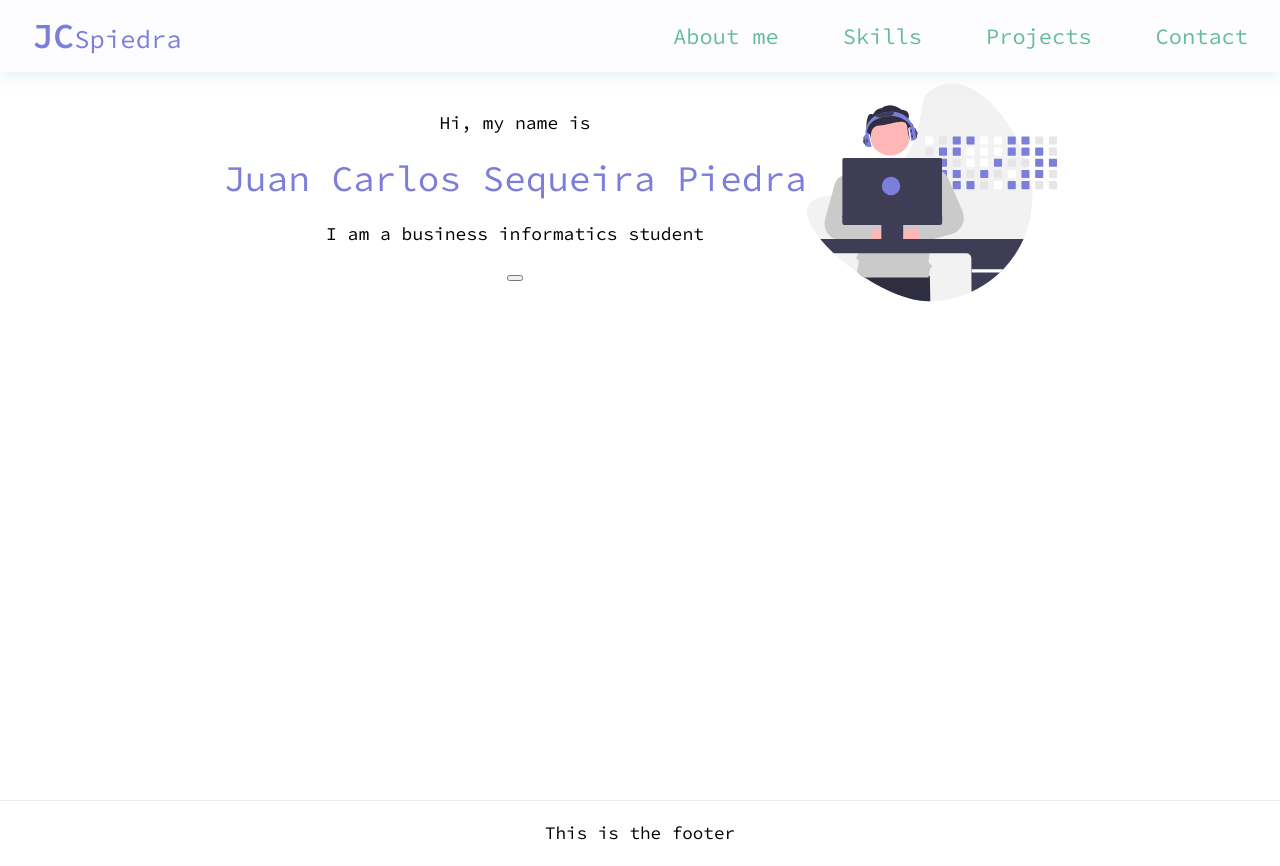
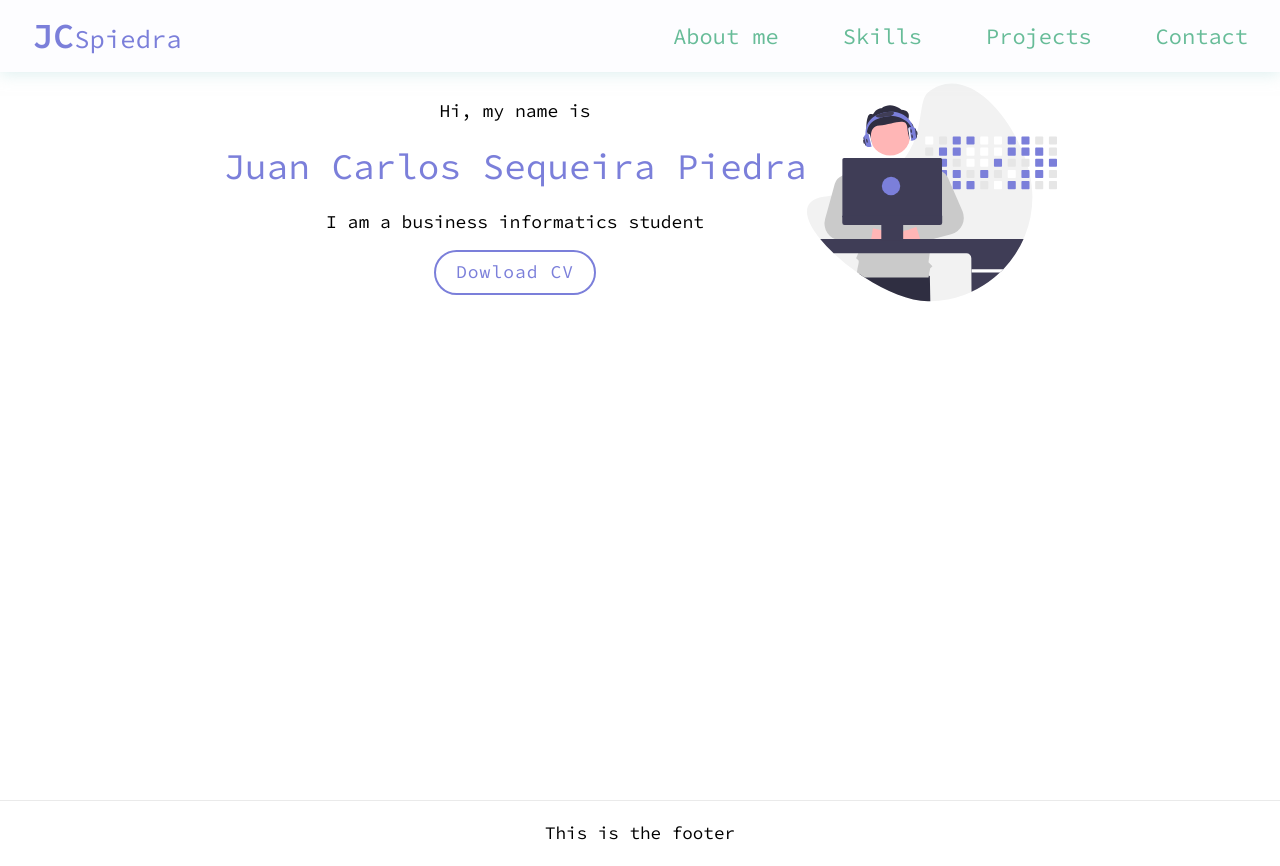
Before and after one commit to spiedra/my-portfolio-website, a Next.js app: page / in a window 1280 px wide. Built offline with nearby package versions, Linux system fonts and the light colour scheme.

Commit message:
feat: add cv button

```diff
--- a/src/components/Navbar.js
+++ b/src/components/Navbar.js
@@ -28,7 +28,7 @@ const Nav = styled.nav`
   z-index: 500;
   box-shadow: 0 2px 15px var(--nav-box-shadow);
   transform: translate(0);
-  transition: all 0.2s ease-out;
+  transition: var(--nav-transition);
   background-color: var(--h-backgroud);
 `;
 
--- a/src/pages/index.js
+++ b/src/pages/index.js
@@ -27,16 +27,38 @@ const MainImageContainer = styled.div`
 `;
 
 const HiMessage = styled.p`
-  margin-top: .7rem;
+  margin-top: 0.7rem;
 `;
 
 const MyName = styled.h1`
   color: var(--chetwode-blue);
 `;
 
-const Presentation = styled.p``;
+const Presentation = styled.p`
+  /* margin-bottom: .7rem; */
+`;
 
-const CurriculumButton = styled.button``;
+const CurriculumButton = styled.button`
+  padding: 10px 20px;
+  text-align: center;
+  font-size: 18px;
+  letter-spacing: 1px;
+  text-decoration: none;
+  color: var(--chetwode-blue);
+  background: transparent;
+  cursor: pointer;
+  transition: var(--btn-transition);
+  border-radius: 30px;
+  border: 2px solid var(--chetwode-blue);
+  border-radius: 30em;
+  box-shadow: inset 0 0 0 0 var(--chetwode-blue);
+
+  &:hover {
+    color: #ffff;
+    background-color: var(--chetwode-blue);
+    border: 2px solid var(--chetwode-blue);
+  }
+`;
 
 export default function Home() {
   return (
@@ -46,7 +68,7 @@ export default function Home() {
           <HiMessage>Hi, my name is</HiMessage>
           <MyName>Juan Carlos Sequeira Piedra</MyName>
           <Presentation>I am a business informatics student</Presentation>
-          <CurriculumButton />
+          <CurriculumButton>Dowload CV</CurriculumButton>
         </IntroContainer>
         <MainImageContainer>
           <SvgDeveloper />
--- a/src/styles/variables.js
+++ b/src/styles/variables.js
@@ -13,6 +13,10 @@ const variables = css`
     --tran-dasharray: stroke-dasharray 400ms cubic-bezier(0.4, 0, 0.2, 1);
     --tran-dashoffset: stroke-dashoffset 400ms cubic-bezier(0.4, 0, 0.2, 1);
 
+    --btn-transition: all 0.4s ease-out;
+
+    --nav-transition: all 0.2s ease-out;
+
     --nav-font-sizeS: 1.125rem;
     --nav-font-sizeL: 1.375rem;
   }
```
